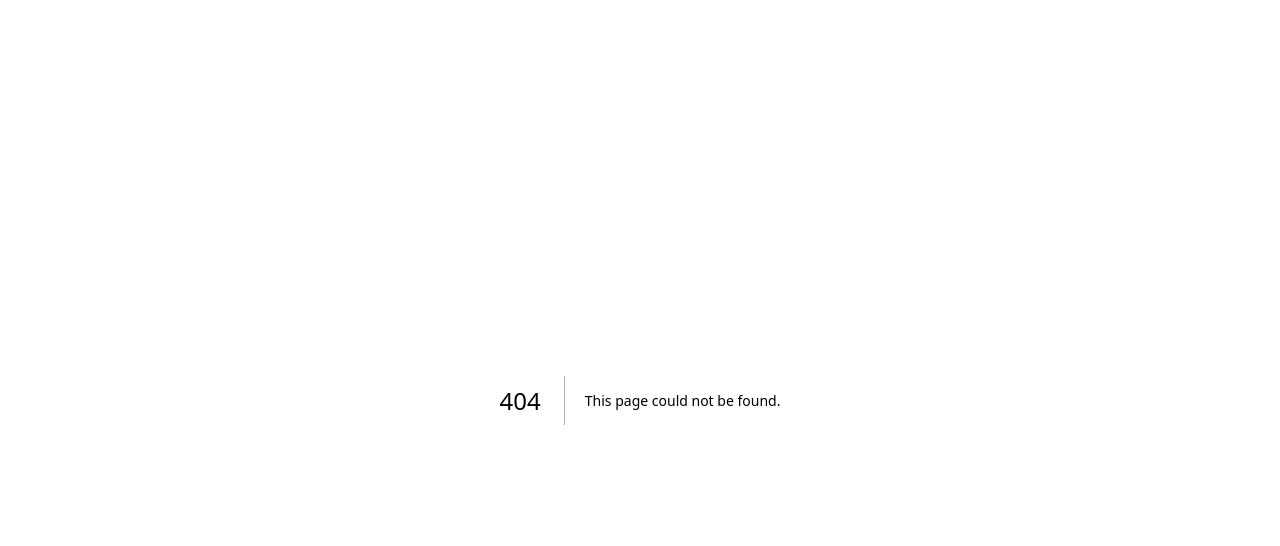
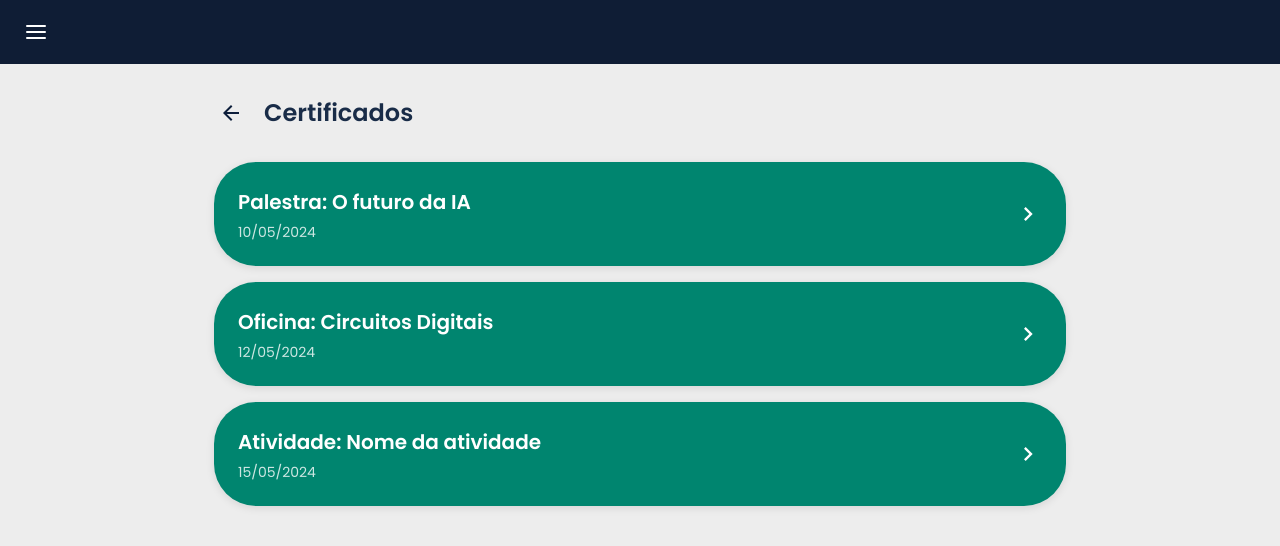
Before and after one commit to UCE020/UCE020-Front, a Next.js app: page /certificados in a window 1280 px wide. Before the commit this address had no page. Shown: the top 546 px of the page. Built offline with nearby package versions, Linux system fonts and the light colour scheme; what @mui/material-nextjs would draw is missing.

Commit message:
feat: add tela de certificados e componete de certificado

```diff
--- /dev/null
+++ b/src/app/certificados/page.tsx
@@ -0,0 +1,102 @@
+"use client";
+
+import { useState } from "react";
+import {
+  Box,
+  Container,
+  Typography,
+  IconButton,
+} from "@mui/material";
+import { ArrowBack } from "@mui/icons-material";
+import { useRouter } from "next/navigation";
+
+import { Header } from "@/components/ui/Header";
+import { CertificateCard } from "@/components/CertificateCard";
+
+// Mock data
+const MOCK_CERTIFICATES = [
+  {
+    id: "cert-001",
+    title: "Palestra: O futuro da IA",
+    issuedDate: "2024-05-10",
+  },
+  {
+    id: "cert-002",
+    title: "Oficina: Circuitos Digitais",
+    issuedDate: "2024-05-12",
+  },
+  {
+    id: "cert-003",
+    title: "Atividade: Nome da atividade",
+    issuedDate: "2024-05-15",
+  },
+];
+
+const NAV_LINKS = [
+  { label: "Início", href: "/home" },
+  { label: "Certificados", href: "/certificados" },
+  { label: "Inscrições", href: "/inscricoes" },
+  { label: "Criar evento", href: "/criar-evento" },
+  { label: "Eventos Criados", href: "/eventos-criados" },
+  { label: "Monitoria", href: "/monitoria" },
+];
+
+const USER = { name: "João" };
+
+export default function CertificatesPage() {
+  const router = useRouter();
+  const [certificates] = useState(MOCK_CERTIFICATES);
+
+  return (
+    <Box sx={{ minHeight: "100dvh", bgcolor: "background.default" }}>
+      <Header
+        user={USER}
+        navLinks={NAV_LINKS}
+        onLogout={() => console.log("logout")}
+      />
+
+      <Container maxWidth="md" sx={{ py: { xs: 3, sm: 4 } }}>
+        {/* Header */}
+        <Box sx={{ display: "flex", flexDirection: "row", alignItems: "center", gap: 2, mb: 4 }}>
+          <IconButton
+            onClick={() => router.back()}
+            size="small"
+            sx={{
+              color: "text.secondary",
+              "&:hover": { bgcolor: "background.default" },
+            }}
+          >
+            <ArrowBack />
+          </IconButton>
+          <Typography
+            variant="h5"
+            sx={{
+              fontWeight: 600,
+              color: "text.primary",
+            }}
+          >
+            Certificados
+          </Typography>
+        </Box>
+
+        {/* Lista de Certificados */}
+        {certificates.length > 0 ? (
+          <Box sx={{ display: "flex", flexDirection: "column", gap: 2 }}>
+            {certificates.map((cert) => (
+              <CertificateCard
+                key={cert.id}
+                id={cert.id}
+                title={cert.title}
+                issuedDate={cert.issuedDate}
+              />
+            ))}
+          </Box>
+        ) : (
+          <Typography color="text.secondary" sx={{ textAlign: "center", py: 4 }}>
+            Você ainda não tem certificados criados
+          </Typography>
+        )}
+      </Container>
+    </Box>
+  );
+}
--- /dev/null
+++ b/src/components/CertificateCard/CertificateCard.tsx
@@ -0,0 +1,65 @@
+import Link from "next/link";
+import { Box, Card, Typography } from "@mui/material";
+import { ChevronRight } from "@mui/icons-material";
+
+interface CertificateCardProps {
+  id: string;
+  title: string;
+  issuedDate: string;
+}
+
+export function CertificateCard({ id, title, issuedDate }: CertificateCardProps) {
+  return (
+    <Card
+      component={Link}
+      href={`/certificados/${id}`}
+      sx={{
+        bgcolor: "#00856F",
+        color: "#FFFFFF",
+        borderRadius: 3,
+        p: 3,
+        cursor: "pointer",
+        textDecoration: "none",
+        display: "flex",
+        flexDirection: "row",
+        alignItems: "center",
+        justifyContent: "space-between",
+        transition: "all 0.3s ease",
+        boxShadow: "0 2px 8px rgba(0, 0, 0, 0.1)",
+        "&:hover": {
+          bgcolor: "#006B58",
+          boxShadow: "0 4px 16px rgba(0, 0, 0, 0.15)",
+          transform: "translateY(-2px)",
+        },
+      }}
+    >
+      <Box sx={{ flex: 1 }}>
+        <Typography
+          variant="h6"
+          sx={{
+            fontWeight: 600,
+            color: "#FFFFFF",
+            mb: 0.5,
+          }}
+        >
+          {title}
+        </Typography>
+        <Typography
+          variant="body2"
+          sx={{
+            color: "rgba(255, 255, 255, 0.8)",
+          }}
+        >
+          {new Date(issuedDate).toLocaleDateString("pt-BR")}
+        </Typography>
+      </Box>
+      <ChevronRight
+        sx={{
+          color: "#FFFFFF",
+          fontSize: 28,
+          ml: 2,
+        }}
+      />
+    </Card>
+  );
+}
--- /dev/null
+++ b/src/components/CertificateCard/index.ts
@@ -0,0 +1 @@
+export { CertificateCard } from "./CertificateCard";
```
Also changed, not shown: src/types/certificate.ts (added, +10 -0 lines).
